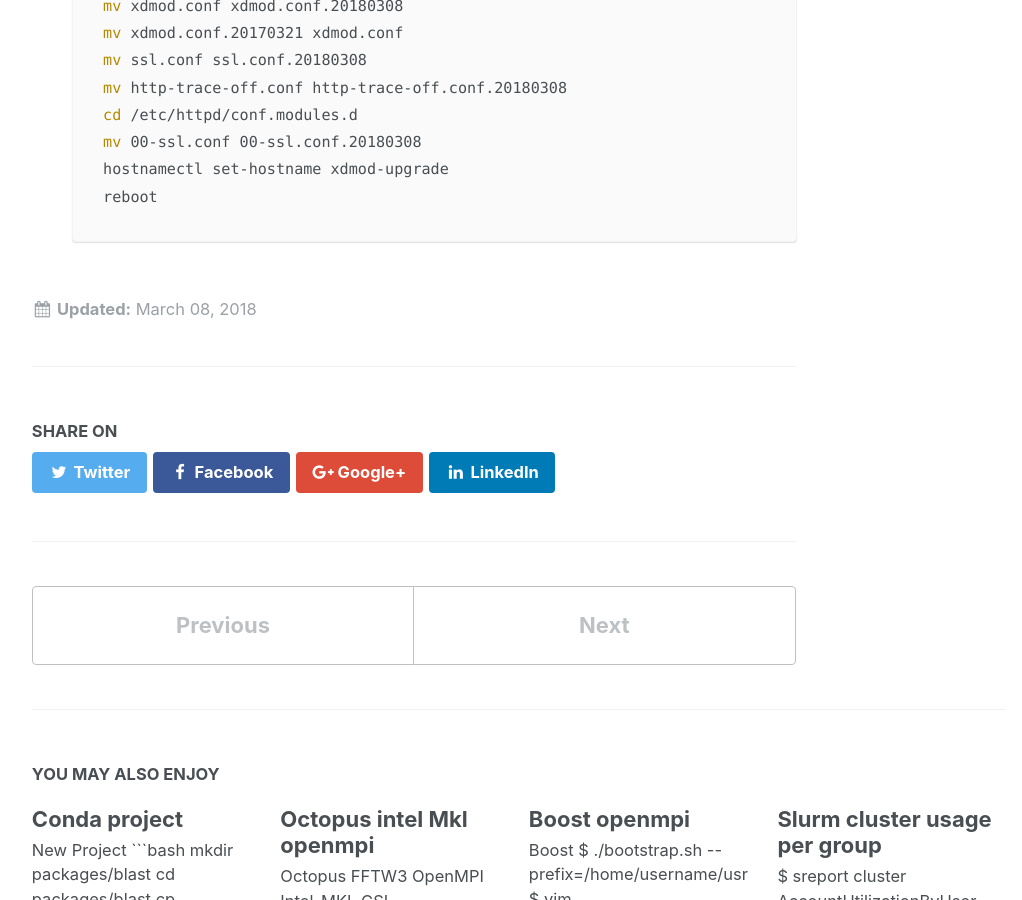
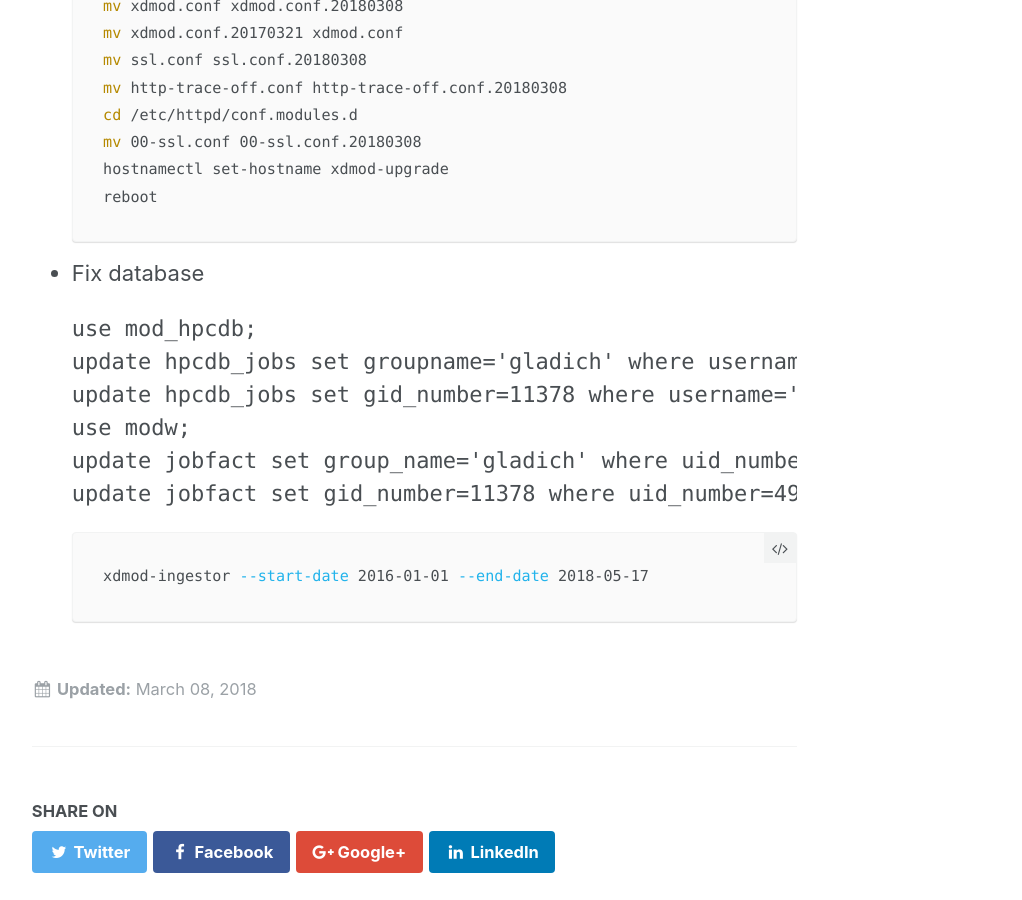
Before and after one commit to JingchaoZhang/JingchaoZhang.github.io, a Jekyll site: the page built from _posts/2018-03-08-XDMoD Boot from Snapshot.md, in a window 1280 px wide and 900 px high, scrolled down 536 px. Shown: the whole window, without its empty margins (252-1274 px from the left). Built offline with Jekyll 4.4.1, drawn with Linux system fonts in a browser that asks for light colours.

Commit message:
Update 2018-03-08-XDMoD Boot from Snapshot.md

````diff
--- a/_posts/2018-03-08-XDMoD Boot from Snapshot.md
+++ b/_posts/2018-03-08-XDMoD Boot from Snapshot.md
@@ -21,3 +21,16 @@ mv 00-ssl.conf 00-ssl.conf.20180308
 hostnamectl set-hostname xdmod-upgrade
 reboot
 ```
+
+- Fix database
+```mysql
+use mod_hpcdb;
+update hpcdb_jobs set groupname='gladich' where username='igladich';
+update hpcdb_jobs set gid_number=11378 where username='igladich';
+use modw;
+update jobfact set group_name='gladich' where uid_number=4963;
+update jobfact set gid_number=11378 where uid_number=4963;
+```
+```bash
+xdmod-ingestor --start-date 2016-01-01 --end-date 2018-05-17
+```
````
